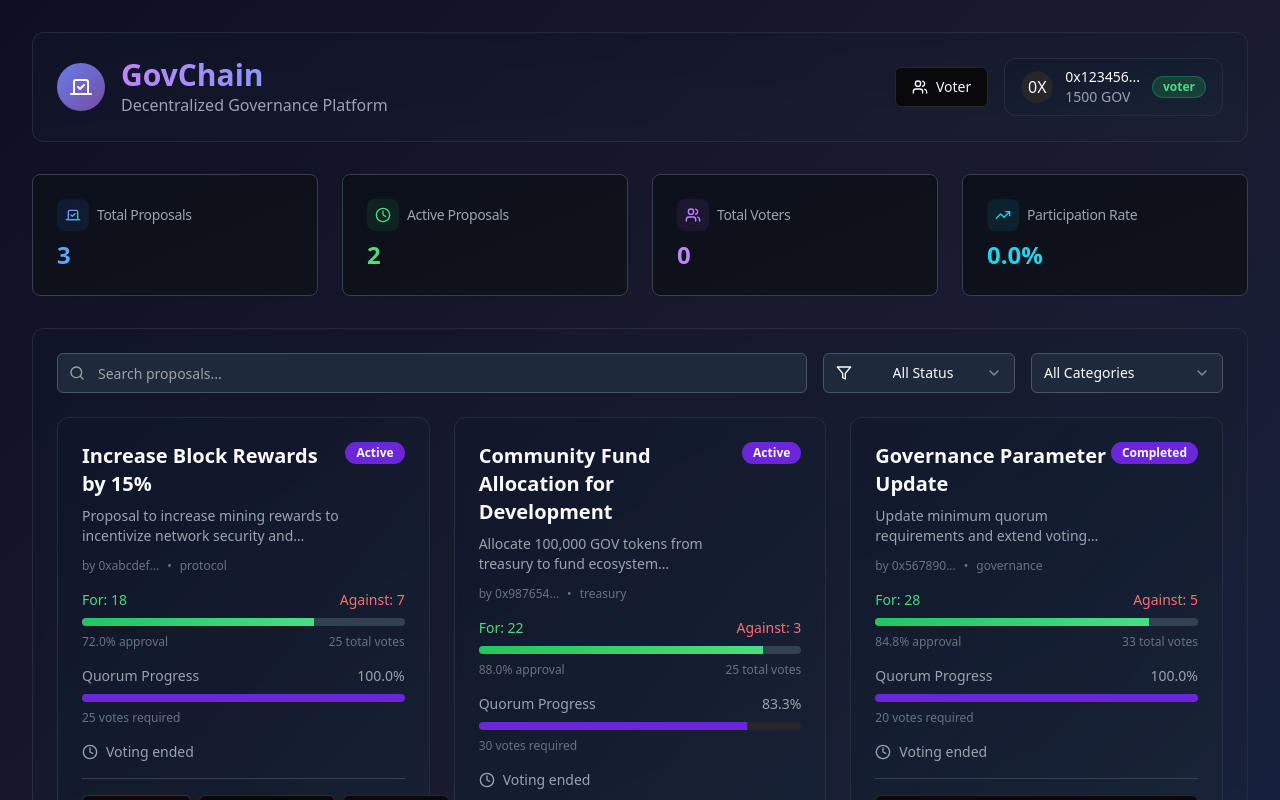
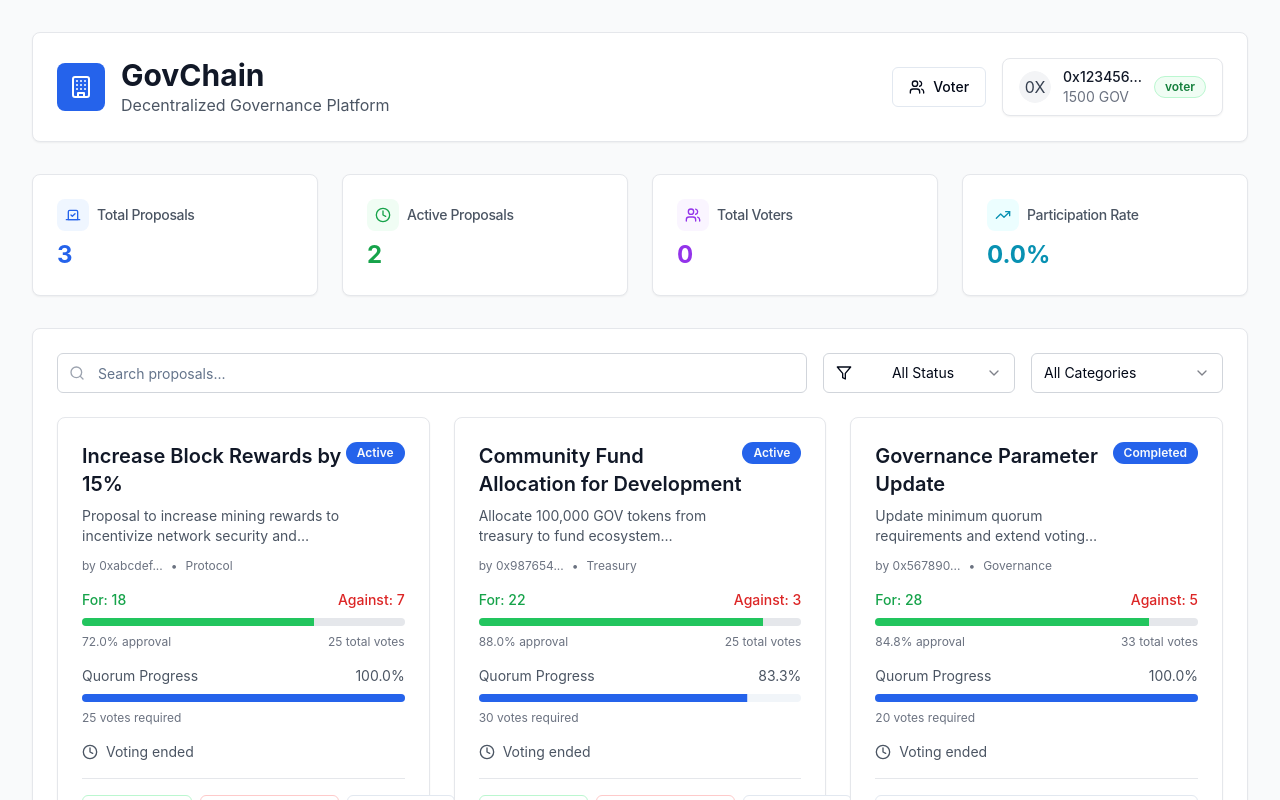
Before and after one commit to monark-community/dao-voting-platform, a React (Vite) app: page / in a window 1280 px wide. Shown: the top 800 px of the page. Built offline with nearby package versions, Linux system fonts and the light colour scheme.

Commit message:
Refactor: Implement light theme and serious style
Reverts to a vanilla Tailwind/shadcn theme, enabling light mode and a more serious aesthetic.

```diff
--- a/src/components/GovernanceHeader.tsx
+++ b/src/components/GovernanceHeader.tsx
@@ -3,7 +3,7 @@ import { useState } from 'react';
 import { Button } from '@/components/ui/button';
 import { Badge } from '@/components/ui/badge';
 import { Avatar, AvatarFallback } from '@/components/ui/avatar';
-import { Users, Vote, Plus } from 'lucide-react';
+import { Users, Building, Plus } from 'lucide-react';
 import { User } from '@/types/governance';
 
 interface GovernanceHeaderProps {
@@ -17,10 +17,10 @@ const GovernanceHeader = ({ currentUser, onCreateProposal, onRoleChange }: Gover
 
   const getRoleBadgeColor = (role: string) => {
     switch (role) {
-      case 'admin': return 'bg-red-500/20 text-red-400 border-red-500/30';
-      case 'proposer': return 'bg-blue-500/20 text-blue-400 border-blue-500/30';
-      case 'voter': return 'bg-green-500/20 text-green-400 border-green-500/30';
-      default: return 'bg-gray-500/20 text-gray-400 border-gray-500/30';
+      case 'admin': return 'bg-red-50 text-red-700 border-red-200';
+      case 'proposer': return 'bg-blue-50 text-blue-700 border-blue-200';
+      case 'voter': return 'bg-green-50 text-green-700 border-green-200';
+      default: return 'bg-gray-50 text-gray-700 border-gray-200';
     }
   };
 
@@ -28,14 +28,14 @@ const GovernanceHeader = ({ currentUser, onCreateProposal, onRoleChange }: Gover
     <div className="governance-card p-6 mb-8">
       <div className="flex flex-col md:flex-row justify-between items-start md:items-center gap-4">
         <div className="flex items-center gap-4">
-          <div className="w-12 h-12 bg-governance-gradient rounded-full flex items-center justify-center">
-            <Vote className="w-6 h-6 text-white" />
+          <div className="w-12 h-12 bg-blue-600 rounded-lg flex items-center justify-center">
+            <Building className="w-6 h-6 text-white" />
           </div>
           <div>
-            <h1 className="text-3xl font-bold bg-gradient-to-r from-purple-400 to-blue-400 bg-clip-text text-transparent">
+            <h1 className="text-3xl font-bold text-gray-900">
               GovChain
             </h1>
-            <p className="text-gray-400">Decentralized Governance Platform</p>
+            <p className="text-gray-600">Decentralized Governance Platform</p>
           </div>
         </div>
 
@@ -59,7 +59,7 @@ const GovernanceHeader = ({ currentUser, onCreateProposal, onRoleChange }: Gover
                       onRoleChange(role as any);
                       setIsRoleMenuOpen(false);
                     }}
-                    className="w-full text-left px-3 py-2 rounded hover:bg-slate-700 transition-colors capitalize"
+                    className="w-full text-left px-3 py-2 rounded hover:bg-gray-50 transition-colors capitalize"
                   >
                     {role}
                   </button>
@@ -70,11 +70,13 @@ const GovernanceHeader = ({ currentUser, onCreateProposal, onRoleChange }: Gover
 
           <div className="flex items-center gap-3 px-4 py-2 governance-card">
             <Avatar className="w-8 h-8">
-              <AvatarFallback>{currentUser.address.slice(0, 2).toUpperCase()}</AvatarFallback>
+              <AvatarFallback className="bg-gray-100 text-gray-700">
+                {currentUser.address.slice(0, 2).toUpperCase()}
+              </AvatarFallback>
             </Avatar>
             <div className="text-sm">
-              <div className="font-medium">{currentUser.address.slice(0, 8)}...</div>
-              <div className="text-gray-400">{currentUser.tokenBalance} GOV</div>
+              <div className="font-medium text-gray-900">{currentUser.address.slice(0, 8)}...</div>
+              <div className="text-gray-500">{currentUser.tokenBalance} GOV</div>
             </div>
             <Badge className={`${getRoleBadgeColor(currentUser.role)} border`}>
               {currentUser.role}
@@ -84,7 +86,7 @@ const GovernanceHeader = ({ currentUser, onCreateProposal, onRoleChange }: Gover
           {(currentUser.role === 'admin' || currentUser.role === 'proposer') && (
             <Button
               onClick={onCreateProposal}
-              className="bg-governance-gradient hover:opacity-90 transition-opacity"
+              className="bg-blue-600 hover:bg-blue-700 text-white"
             >
               <Plus className="w-4 h-4 mr-2" />
               New Proposal
--- a/src/components/GovernanceStats.tsx
+++ b/src/components/GovernanceStats.tsx
@@ -15,38 +15,38 @@ const GovernanceStats = ({ totalProposals, activeProposals, totalVoters, partici
       title: 'Total Proposals',
       value: totalProposals,
       icon: Vote,
-      color: 'text-blue-400',
-      bg: 'bg-blue-500/10'
+      color: 'text-blue-600',
+      bg: 'bg-blue-50'
     },
     {
       title: 'Active Proposals',
       value: activeProposals,
       icon: Clock,
-      color: 'text-green-400',
-      bg: 'bg-green-500/10'
+      color: 'text-green-600',
+      bg: 'bg-green-50'
     },
     {
       title: 'Total Voters',
       value: totalVoters,
       icon: Users,
-      color: 'text-purple-400',
-      bg: 'bg-purple-500/10'
+      color: 'text-purple-600',
+      bg: 'bg-purple-50'
     },
     {
       title: 'Participation Rate',
       value: `${participationRate.toFixed(1)}%`,
       icon: TrendingUp,
-      color: 'text-cyan-400',
-      bg: 'bg-cyan-500/10'
+      color: 'text-cyan-600',
+      bg: 'bg-cyan-50'
     }
   ];
 
   return (
     <div className="grid grid-cols-1 md:grid-cols-2 lg:grid-cols-4 gap-6 mb-8">
       {stats.map((stat, index) => (
-        <Card key={index} className="governance-card border-slate-700">
+        <Card key={index} className="governance-card">
           <CardHeader className="pb-2">
-            <CardTitle className="text-sm font-medium text-gray-400 flex items-center gap-2">
+            <CardTitle className="text-sm font-medium text-gray-600 flex items-center gap-2">
               <div className={`p-2 rounded-lg ${stat.bg}`}>
                 <stat.icon className={`w-4 h-4 ${stat.color}`} />
               </div>
--- a/src/components/ProposalCard.tsx
+++ b/src/components/ProposalCard.tsx
@@ -18,7 +18,7 @@ const ProposalCard = ({ proposal, currentUser, onVote, onViewDetails }: Proposal
       case 'active': return <Badge className="status-active">Active</Badge>;
       case 'pending': return <Badge className="status-pending">Pending</Badge>;
       case 'completed': return <Badge className="status-completed">Completed</Badge>;
-      case 'failed': return <Badge className="bg-red-500/20 text-red-400 border border-red-500/30">Failed</Badge>;
+      case 'failed': return <Badge className="bg-red-50 text-red-700 border border-red-200">Failed</Badge>;
       default: return <Badge variant="secondary">{status}</Badge>;
     }
   };
@@ -36,16 +36,16 @@ const ProposalCard = ({ proposal, currentUser, onVote, onViewDetails }: Proposal
     <div className="proposal-card group">
       <div className="flex justify-between items-start mb-4">
         <div>
-          <h3 className="text-xl font-semibold mb-2 group-hover:text-purple-400 transition-colors">
+          <h3 className="text-xl font-semibold mb-2 text-gray-900 group-hover:text-blue-600 transition-colors">
             {proposal.title}
           </h3>
-          <p className="text-gray-400 text-sm mb-3 line-clamp-2">
+          <p className="text-gray-600 text-sm mb-3 line-clamp-2">
             {proposal.description}
           </p>
           <div className="flex items-center gap-2 text-xs text-gray-500">
             <span>by {proposal.proposer.slice(0, 8)}...</span>
             <span>•</span>
-            <span>{proposal.category}</span>
+            <span className="capitalize">{proposal.category}</span>
           </div>
         </div>
         {getStatusBadge(proposal.status)}
@@ -55,12 +55,12 @@ const ProposalCard = ({ proposal, currentUser, onVote, onViewDetails }: Proposal
         {/* Voting Results */}
         <div className="space-y-2">
           <div className="flex justify-between text-sm">
-            <span className="text-green-400">For: {proposal.votesFor}</span>
-            <span className="text-red-400">Against: {proposal.votesAgainst}</span>
+            <span className="text-green-600 font-medium">For: {proposal.votesFor}</span>
+            <span className="text-red-600 font-medium">Against: {proposal.votesAgainst}</span>
           </div>
           <div className="voting-progress">
             <div
-              className="h-full bg-gradient-to-r from-green-500 to-green-400 transition-all duration-500"
+              className="h-full bg-green-500 transition-all duration-500"
               style={{ width: `${forPercentage}%` }}
             />
           </div>
@@ -73,8 +73,8 @@ const ProposalCard = ({ proposal, currentUser, onVote, onViewDetails }: Proposal
         {/* Quorum Progress */}
         <div className="space-y-2">
           <div className="flex justify-between text-sm">
-            <span className="text-gray-400">Quorum Progress</span>
-            <span className="text-gray-400">{Math.min(quorumProgress, 100).toFixed(1)}%</span>
+            <span className="text-gray-600">Quorum Progress</span>
+            <span className="text-gray-600">{Math.min(quorumProgress, 100).toFixed(1)}%</span>
           </div>
           <Progress value={Math.min(quorumProgress, 100)} className="h-2" />
           <div className="text-xs text-gray-500">
@@ -83,7 +83,7 @@ const ProposalCard = ({ proposal, currentUser, onVote, onViewDetails }: Proposal
         </div>
 
         {/* Time Left */}
-        <div className="flex items-center gap-2 text-sm text-gray-400">
+        <div className="flex items-center gap-2 text-sm text-gray-600">
           <Clock className="w-4 h-4" />
           <span>
             {daysLeft > 0 ? `${daysLeft} days left` : 'Voting ended'}
@@ -91,14 +91,14 @@ const ProposalCard = ({ proposal, currentUser, onVote, onViewDetails }: Proposal
         </div>
 
         {/* Action Buttons */}
-        <div className="flex gap-2 pt-4 border-t border-slate-700">
+        <div className="flex gap-2 pt-4 border-t border-gray-200">
           {canVote && (
             <>
               <Button
                 size="sm"
                 variant="outline"
                 onClick={() => onVote(proposal.id, 'for')}
-                className="flex-1 border-green-500/30 text-green-400 hover:bg-green-500/10"
+                className="flex-1 border-green-200 text-green-600 hover:bg-green-50"
               >
                 <CheckCircle className="w-4 h-4 mr-1" />
                 Vote For
@@ -107,7 +107,7 @@ const ProposalCard = ({ proposal, currentUser, onVote, onViewDetails }: Proposal
                 size="sm"
                 variant="outline"
                 onClick={() => onVote(proposal.id, 'against')}
-                className="flex-1 border-red-500/30 text-red-400 hover:bg-red-500/10"
+                className="flex-1 border-red-200 text-red-600 hover:bg-red-50"
               >
                 <XCircle className="w-4 h-4 mr-1" />
                 Vote Against
@@ -126,7 +126,7 @@ const ProposalCard = ({ proposal, currentUser, onVote, onViewDetails }: Proposal
         </div>
 
         {hasUserVoted && (
-          <div className="text-center text-sm text-blue-400 bg-blue-500/10 py-2 rounded border border-blue-500/30">
+          <div className="text-center text-sm text-blue-600 bg-blue-50 py-2 rounded border border-blue-200">
             ✓ You have voted on this proposal
           </div>
         )}
--- a/src/index.css
+++ b/src/index.css
@@ -5,43 +5,43 @@
 
 @layer base {
   :root {
-    --background: 240 10% 3.9%;
-    --foreground: 0 0% 98%;
+    --background: 0 0% 100%;
+    --foreground: 222.2 84% 4.9%;
 
-    --card: 240 10% 3.9%;
-    --card-foreground: 0 0% 98%;
+    --card: 0 0% 100%;
+    --card-foreground: 222.2 84% 4.9%;
 
-    --popover: 240 10% 3.9%;
-    --popover-foreground: 0 0% 98%;
+    --popover: 0 0% 100%;
+    --popover-foreground: 222.2 84% 4.9%;
 
-    --primary: 263 70% 50%;
-    --primary-foreground: 0 0% 98%;
+    --primary: 221.2 83.2% 53.3%;
+    --primary-foreground: 210 40% 98%;
 
-    --secondary: 240 3.7% 15.9%;
-    --secondary-foreground: 0 0% 98%;
+    --secondary: 210 40% 96%;
+    --secondary-foreground: 222.2 84% 4.9%;
 
-    --muted: 240 3.7% 15.9%;
-    --muted-foreground: 240 5% 64.9%;
+    --muted: 210 40% 96%;
+    --muted-foreground: 215.4 16.3% 46.9%;
 
-    --accent: 240 3.7% 15.9%;
-    --accent-foreground: 0 0% 98%;
+    --accent: 210 40% 96%;
+    --accent-foreground: 222.2 84% 4.9%;
 
     --destructive: 0 84.2% 60.2%;
-    --destructive-foreground: 0 0% 98%;
+    --destructive-foreground: 210 40% 98%;
 
-    --border: 240 3.7% 15.9%;
-    --input: 240 3.7% 15.9%;
-    --ring: 263 70% 50%;
+    --border: 214.3 31.8% 91.4%;
+    --input: 214.3 31.8% 91.4%;
+    --ring: 221.2 83.2% 53.3%;
 
     --radius: 0.5rem;
 
-    --sidebar-background: 240 5.9% 10%;
-    --sidebar-foreground: 240 4.8% 95.9%;
-    --sidebar-primary: 224.3 76.3% 48%;
-    --sidebar-primary-foreground: 0 0% 100%;
-    --sidebar-accent: 240 3.7% 15.9%;
-    --sidebar-accent-foreground: 240 4.8% 95.9%;
-    --sidebar-border: 240 3.7% 15.9%;
+    --sidebar-background: 0 0% 98%;
+    --sidebar-foreground: 240 5.3% 26.1%;
+    --sidebar-primary: 240 5.9% 10%;
+    --sidebar-primary-foreground: 0 0% 98%;
+    --sidebar-accent: 220 14.3% 95.9%;
+    --sidebar-accent-foreground: 240 5.9% 10%;
+    --sidebar-border: 220 13% 91%;
     --sidebar-ring: 217.2 91.2% 59.8%;
   }
 }
@@ -53,18 +53,17 @@
 
   body {
     @apply bg-background text-foreground;
-    background: linear-gradient(135deg, #0f0f23 0%, #1a1a2e 50%, #16213e 100%);
-    min-height: 100vh;
+    font-family: -apple-system, BlinkMacSystemFont, 'Segoe UI', 'Roboto', 'Oxygen', 'Ubuntu', 'Cantarell', sans-serif;
   }
 }
 
 @layer components {
   .governance-card {
-    @apply bg-gradient-to-br from-slate-900/50 to-slate-800/30 backdrop-blur-sm border border-slate-700/50 rounded-xl;
+    @apply bg-white border border-gray-200 rounded-lg shadow-sm;
   }
 
   .proposal-card {
-    @apply governance-card p-6 hover:scale-[1.02] transition-all duration-300 hover:shadow-xl hover:shadow-purple-500/10;
+    @apply governance-card p-6 hover:shadow-md transition-all duration-200;
   }
 
   .status-badge {
@@ -72,18 +71,18 @@
   }
 
   .status-active {
-    @apply status-badge bg-green-500/20 text-green-400 border border-green-500/30;
+    @apply status-badge bg-green-50 text-green-700 border border-green-200;
   }
 
   .status-pending {
-    @apply status-badge bg-yellow-500/20 text-yellow-400 border border-yellow-500/30;
+    @apply status-badge bg-yellow-50 text-yellow-700 border border-yellow-200;
   }
 
   .status-completed {
-    @apply status-badge bg-blue-500/20 text-blue-400 border border-blue-500/30;
+    @apply status-badge bg-blue-50 text-blue-700 border border-blue-200;
   }
 
   .voting-progress {
-    @apply h-2 bg-slate-700 rounded-full overflow-hidden;
+    @apply h-2 bg-gray-200 rounded-full overflow-hidden;
   }
 }
--- a/src/pages/Index.tsx
+++ b/src/pages/Index.tsx
@@ -145,7 +145,7 @@ const Index = () => {
   const participationRate = proposals.length > 0 ? (totalVoters / proposals.length) * 10 : 0;
 
   return (
-    <div className="min-h-screen p-4 md:p-8">
+    <div className="min-h-screen bg-gray-50 p-4 md:p-8">
       <div className="max-w-7xl mx-auto">
         <GovernanceHeader
           currentUser={currentUser}
@@ -168,16 +168,16 @@ const Index = () => {
                 placeholder="Search proposals..."
                 value={searchTerm}
                 onChange={(e) => setSearchTerm(e.target.value)}
-                className="pl-10 bg-slate-800 border-slate-600"
+                className="pl-10 bg-white border-gray-300"
               />
             </div>
 
             <Select value={statusFilter} onValueChange={setStatusFilter}>
-              <SelectTrigger className="w-full md:w-48 bg-slate-800 border-slate-600">
+              <SelectTrigger className="w-full md:w-48 bg-white border-gray-300">
                 <Filter className="w-4 h-4 mr-2" />
                 <SelectValue placeholder="Filter by status" />
               </SelectTrigger>
-              <SelectContent className="bg-slate-800 border-slate-600">
+              <SelectContent className="bg-white border-gray-300">
                 <SelectItem value="all">All Status</SelectItem>
                 <SelectItem value="active">Active</SelectItem>
                 <SelectItem value="completed">Completed</SelectItem>
@@ -186,10 +186,10 @@ const Index = () => {
             </Select>
 
             <Select value={categoryFilter} onValueChange={setCategoryFilter}>
-              <SelectTrigger className="w-full md:w-48 bg-slate-800 border-slate-600">
+              <SelectTrigger className="w-full md:w-48 bg-white border-gray-300">
                 <SelectValue placeholder="Filter by category" />
               </SelectTrigger>
-              <SelectContent className="bg-slate-800 border-slate-600">
+              <SelectContent className="bg-white border-gray-300">
                 <SelectItem value="all">All Categories</SelectItem>
                 <SelectItem value="treasury">Treasury</SelectItem>
                 <SelectItem value="protocol">Protocol</SelectItem>
@@ -214,7 +214,7 @@ const Index = () => {
 
           {filteredProposals.length === 0 && (
             <div className="text-center py-12">
-              <div className="text-gray-400 text-lg mb-2">No proposals found</div>
+              <div className="text-gray-600 text-lg mb-2">No proposals found</div>
               <div className="text-gray-500">Try adjusting your search or filters</div>
             </div>
           )}
```
